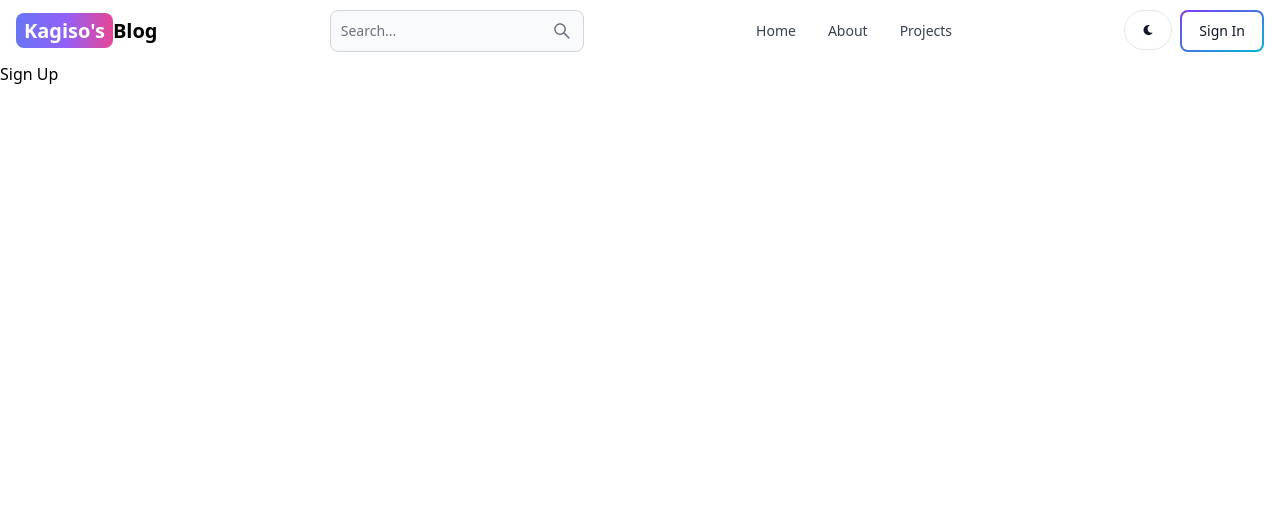
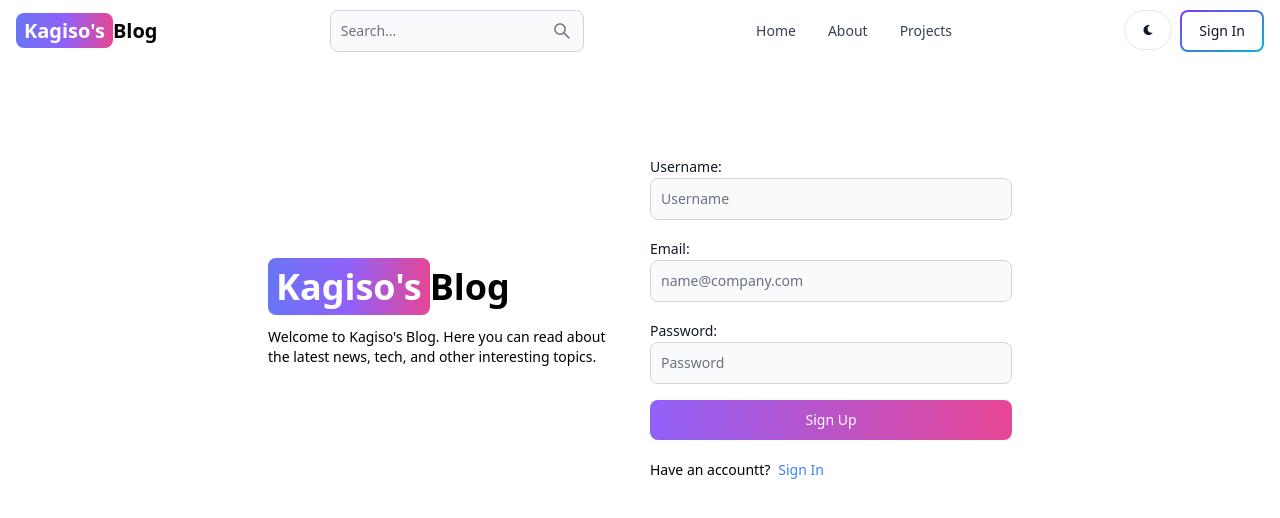
Before and after one commit to KagisoMakgaba1/mern-blog, a React (Vite) app in the folder client/: page /sign-up in a window 1280 px wide. Shown: the top 518 px of the page. Built offline with nearby package versions, Linux system fonts and the light colour scheme.

Commit message:
Create signup page UI

```diff
--- a/client/src/pages/SignUp.jsx
+++ b/client/src/pages/SignUp.jsx
@@ -1,9 +1,51 @@
-import React from 'react'
+import { Button, Label, TextInput } from "flowbite-react";
+import React from "react";
+import { Link } from "react-router-dom";
 
 export default function SignUp() {
   return (
-    <div>
-      Sign Up
+    <div className="min-h-screen mt-20">
+      <div className="flex p-3 max-w-3xl mx-auto flex-col md:flex-row md:items-center gap-5">
+        {/* left side */}
+        <div className="flex-1">
+          <Link to="/" className=" font-bold dark:text-white text-4xl">
+            <span className="px-2 py-1 bg-gradient-to-r from-indigo-500 via-purple-500 to-pink-500 rounded-lg text-white">
+              Kagiso's
+            </span>
+            Blog
+          </Link>
+          <p className="text-sm mt-5">
+            Welcome to Kagiso's Blog. Here you can read about the latest news,
+            tech, and other interesting topics.
+          </p>
+        </div>
+        {/* right side */}
+        <div className="flex-1">
+          <form className="flex flex-col gap-4">
+            <div>
+              <Label value="Username:" />
+              <TextInput type="text" placeholder="Username" id="username" />
+            </div>
+            <div>
+              <Label value="Email:" />
+              <TextInput type="text" placeholder="name@company.com" id="email" />
+            </div>
+            <div>
+              <Label value="Password:" />
+              <TextInput type="text" placeholder="Password" id="password" />
+            </div>
+            <Button gradientDuoTone="purpleToPink" type="submit">
+              Sign Up
+            </Button>
+          </form>
+          <div className="flex gap-2 text-sm mt-5">
+            <span>Have an accountt?</span>
+            <Link to="/sign-in" className="text-blue-500">
+              Sign In
+            </Link>
+          </div>
+        </div>
+      </div>
     </div>
-  )
+  );
 }
```
